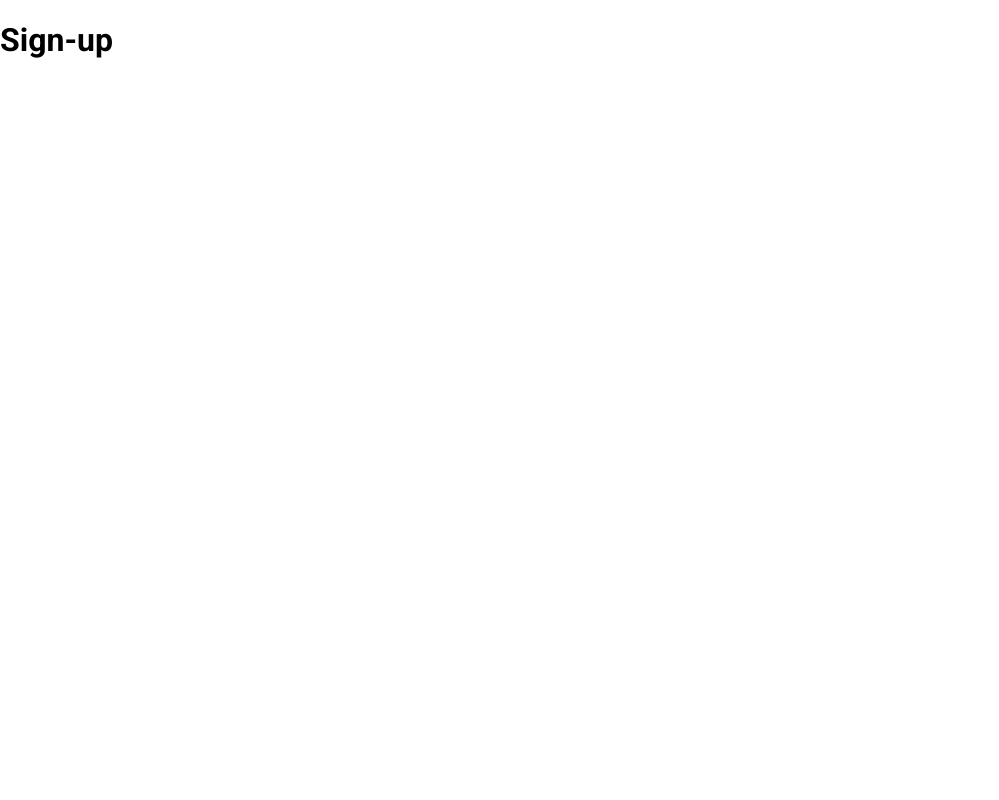
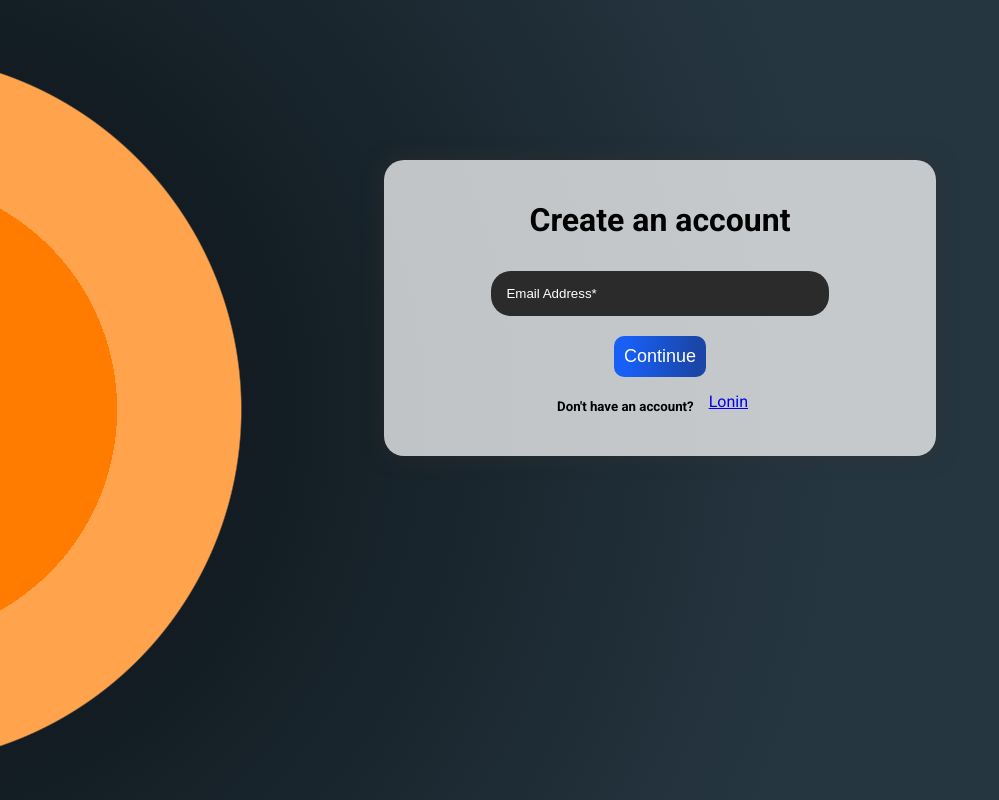
Before and after one commit to Sarthak0006/MockwithAI, a React (Vite) app in the folder frontend/: page /signup in a window 1280 px wide. Shown: the whole page, without its empty margins (0-999 px from the left). Built offline with nearby package versions, Linux system fonts and the light colour scheme.

Commit message:
speech recognization added.

```diff
--- /dev/null
+++ b/frontend/src/Components/SpeechToText/index.tsx
@@ -0,0 +1,38 @@
+// src/SpeechRecognitionComponent.tsx
+
+import React, { useState } from 'react';
+import SpeechToText from '../../controllers/speechtotext';
+
+const SpeechRecognitionComponent: React.FC = () => {
+    const [transcript, setTranscript] = useState<string>('');
+    const [speechToText, setSpeechToText] = useState<SpeechToText | null>(null);
+
+    const handleFinalised = (finalText: string) => {
+        setTranscript(finalText);
+    };
+
+    const handleEndEvent = () => {
+        console.log('Speech recognition has ended.');
+    };
+
+    const handleInterimResult = (interimText: string) => {
+        setTranscript(interimText);
+    };
+
+    // Initialize the SpeechToText instance only once
+    if (!speechToText) {
+        const stt = new SpeechToText(handleFinalised, handleEndEvent, handleInterimResult);
+        setSpeechToText(stt);
+    }
+
+    return (
+        <div>
+            <h1>Speech Recognition</h1>
+            <button onClick={() => speechToText?.startListening()}>Start Listening</button>
+            <button onClick={() => speechToText?.stopListening()}>Stop Listening</button>
+            <p>{transcript}</p>
+        </div>
+    );
+};
+
+export default SpeechRecognitionComponent;
--- /dev/null
+++ b/frontend/src/controllers/speechtotext.ts
@@ -0,0 +1,61 @@
+// src/SpeechToText.ts
+
+class SpeechToText {
+    private recognition: SpeechRecognition;
+    private finalTranscript: string = '';
+    private isListening: boolean = false;
+
+    constructor(
+        onFinalised: (transcription: string) => void,
+        onEndEvent: () => void,
+        onAnythingSaid?: (interimTranscript: string) => void,
+        language: string = 'en-US'
+    ) {
+        if (!('webkitSpeechRecognition' in window)) {
+            throw new Error("This browser doesn't support speech recognition. Try Google Chrome.");
+        }
+
+        this.recognition = new (window.SpeechRecognition || window.webkitSpeechRecognition)();
+        this.recognition.interimResults = !!onAnythingSaid;
+        this.recognition.lang = language;
+
+        // Handle results
+        this.recognition.onresult = (event: SpeechRecognitionEvent) => {
+            let interimTranscript = '';
+            for (let i = event.resultIndex; i < event.results.length; i++) {
+                const transcriptionPiece = event.results[i][0].transcript;
+
+                if (event.results[i].isFinal) {
+                    this.finalTranscript += transcriptionPiece;
+                    onFinalised(this.finalTranscript);
+                    this.finalTranscript = ''; // Reset for the next segment
+                } else if (this.recognition.interimResults) {
+                    interimTranscript += transcriptionPiece;
+                    if (onAnythingSaid) {
+                        onAnythingSaid(interimTranscript);
+                    }
+                }
+            }
+        };
+
+        this.recognition.onend = () => {
+            onEndEvent();
+            if (this.isListening) {
+                console.log('Restarting recognition...');
+                this.startListening(); // Restart listening automatically
+            }
+        };
+    }
+
+    public startListening() {
+        this.isListening = true; // Set listening state
+        this.recognition.start();
+    }
+
+    public stopListening() {
+        this.isListening = false; // Clear listening state
+        this.recognition.stop();
+    }
+}
+
+export default SpeechToText;
--- a/frontend/src/screens/Home/index.tsx
+++ b/frontend/src/screens/Home/index.tsx
@@ -1,6 +1,7 @@
 // import Interview from '../Interview';
 // import Sidebar from '../../Components/Sidebar';
-import Login from '../Login'
+// import Login from '../Login'
+import SpeechToText from '../../Components/SpeechToText';
 import style from './style.module.css';
 
 export default function App () {
@@ -10,7 +11,8 @@ export default function App () {
         <div className={style.container}>
           {/* <Interview /> */}
           {/* <Sidebar /> */}
-          <Login />
+          {/* <Login /> */}
+          <SpeechToText />
         </div>
     </div>
   );
--- a/frontend/src/screens/Login/index.tsx
+++ b/frontend/src/screens/Login/index.tsx
@@ -1,20 +1,14 @@
-import React, { useEffect, useRef } from "react";
+import React, { useEffect } from "react";
 import { Link } from "react-router-dom";
 import style from "./style.module.css";
 
 const Index: React.FC = () => {
-  const videoRef = useRef<HTMLVideoElement>(null);
 
-  useEffect(() => {
-    if (videoRef.current) {
-      videoRef.current.playbackRate = 0.7; // Adjust playback speed (1.0 is normal speed)
-    }
-  }, []);
   return (
     <div className={style.login_container}>
       <div className={style.login}>
         <h1>Welcome Back</h1>
-        <input type="text" placeholder="Email Address*" />
+        <input required type="email" placeholder="Email Address*" />
         <button className={style.continue}>Continue</button>
         <div className={style.signup}>
           <h5>Don't have an account?</h5>
--- a/frontend/src/screens/SignUp/index.tsx
+++ b/frontend/src/screens/SignUp/index.tsx
@@ -1,12 +1,22 @@
-import React from "react";
-// import style from "./style.module.css";
+import React, { useEffect } from "react";
+import { Link } from "react-router-dom";
+import style from "./style.module.css";
 
-const Index:React.FC = () => {
-    return (
-        <div>
-            <h1>Sign-up</h1>
+const Index: React.FC = () => {
+
+  return (
+    <div className={style.login_container}>
+      <div className={style.login}>
+        <h1>Create an account</h1>
+        <input required type="email" placeholder="Email Address*" />
+        <button className={style.continue}>Continue</button>
+        <div className={style.signup}>
+          <h5>Don't have an account?</h5>
+          <Link to="/login">Lonin</Link>
         </div>
-    );
+      </div>
+    </div>
+  );
 };
 
 export default Index;
--- /dev/null
+++ b/frontend/src/screens/SignUp/style.module.css
@@ -0,0 +1,64 @@
+.login_container {
+    position: relative; /* Ensure the container can position the video correctly */
+    overflow: hidden;  /* Prevent overflow if needed */
+    width: 100vw;      /* Full width */
+    height: 100vh;     /* Full height */
+    background-image: radial-gradient( circle farthest-corner at -8.9% 51.2%,  rgba(255,124,0,1) 0%, rgba(255,124,0,1) 15.9%, rgba(255,163,77,1) 15.9%, rgba(255,163,77,1) 24.4%, rgb(18, 28, 34) 24.5%, rgb(38, 54, 65) 66% );
+}
+
+.login {
+    position: absolute;
+    top: 20%;
+    left: 30vw;
+    right: 30vw;
+    color: black;
+    font-size: 2rem;
+    font-weight: 700;
+    text-align: center;
+    display: flex;
+    width: 40vw;
+    border: none;
+    box-shadow: 0px 0px 20px 1px rgba(51, 48, 48, 0.541);
+    border-radius: 20px;
+    padding: 20px;
+    justify-content: center;
+    align-items: center;
+    background-color: #ffffffbb;
+    display: flex;
+    flex-direction: column;
+    font-size: medium;
+    font-weight: normal;
+}
+
+.login input {
+    margin: 10px 0;
+    padding: 15px;
+    border: none;
+    background-color: rgb(43, 43, 43);
+    border-radius: 20px;
+    width: 60%;
+    color: white;
+
+}
+
+.login input::placeholder {
+    color: white;
+}
+
+.continue {
+    background-image: linear-gradient( 93.2deg,  rgba(24,95,246,1) 14.4%, rgba(27,69,166,1) 90.8% );
+    color: white;
+    border: none;
+    border-radius: 10px;
+    padding: 10px;
+    margin-top: 10px;
+    font-size: large;
+}
+
+.signup {
+    display: flex;
+}
+
+.signup a {
+    padding: 15px;
+}
```
